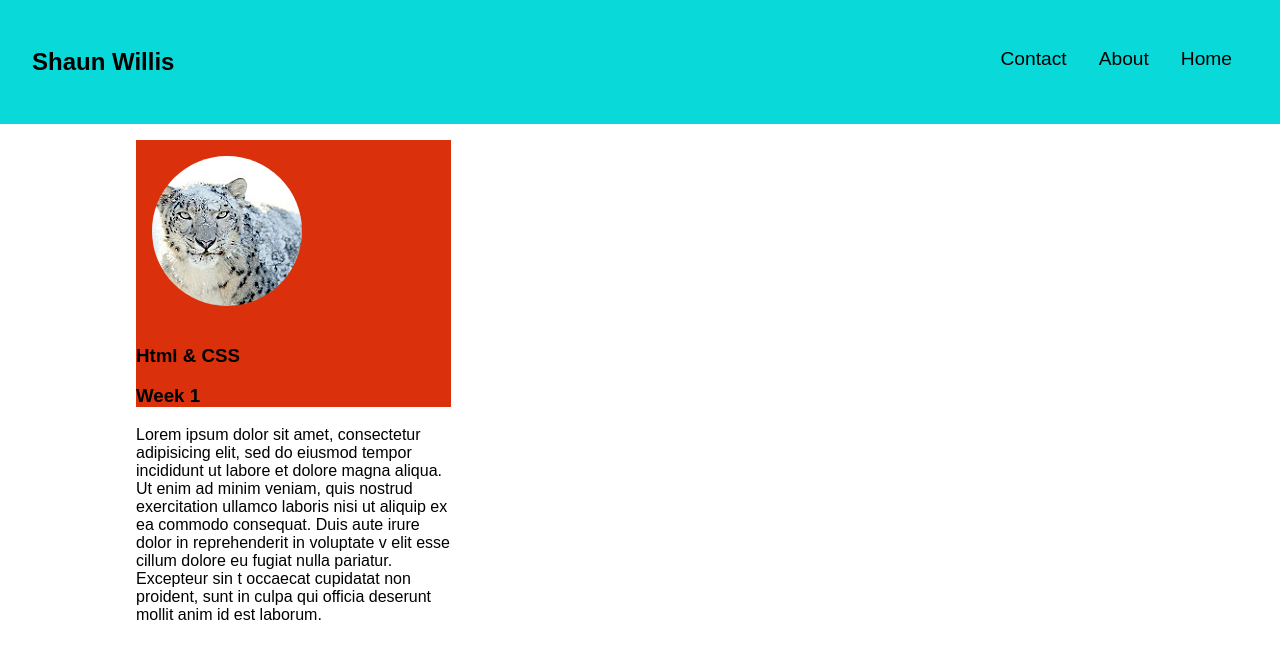
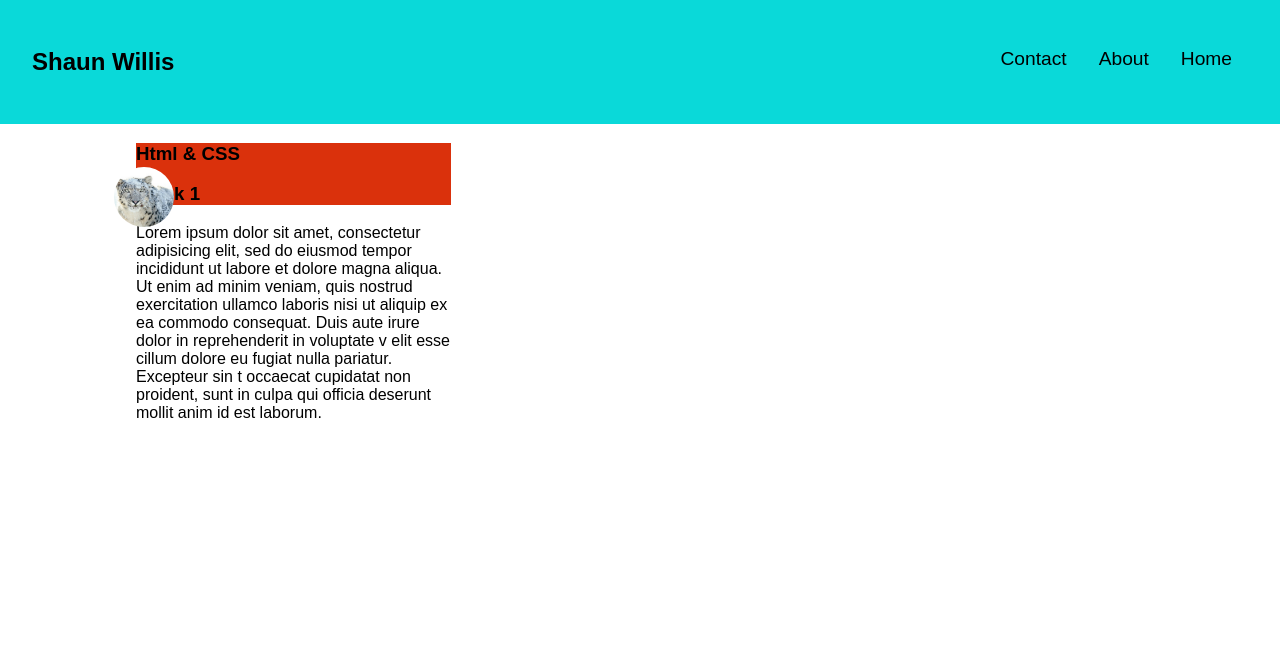
Before and after one commit to ShaunWMusic/03-grid-and-position, a plain HTML site: page index.html in a window 1280 px wide. Drawn offline with Linux system fonts and the light colour scheme; a web font is replaced by a local one.

Commit message:
Add position absolute

```diff
--- a/app.css
+++ b/app.css
@@ -58,9 +58,14 @@ a {
 
 .profile__header-card {
   background: #da310c;
+  position: relative;
 }
 
 .image {
   border-radius: 100%;
   margin: 1rem;
+  position: absolute;
+  left: -12%;
+  top: 14%;
+  width: 19%;
 }
```
